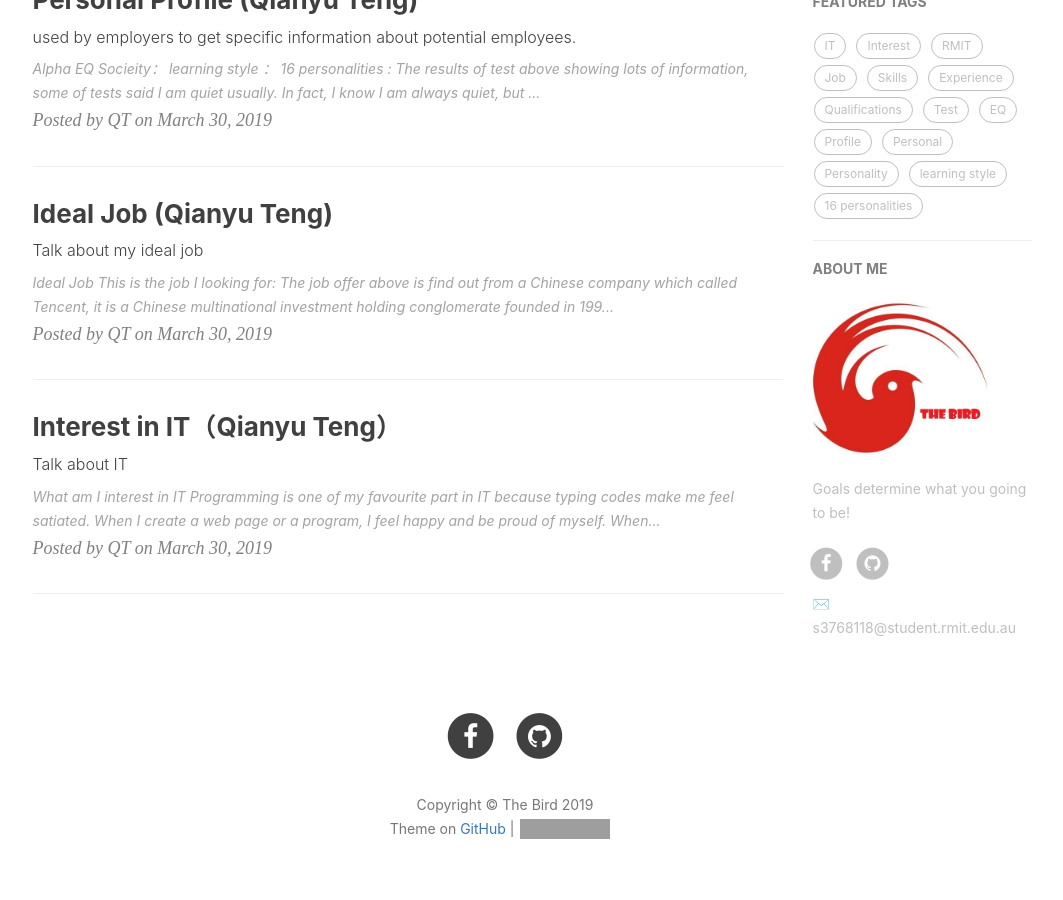
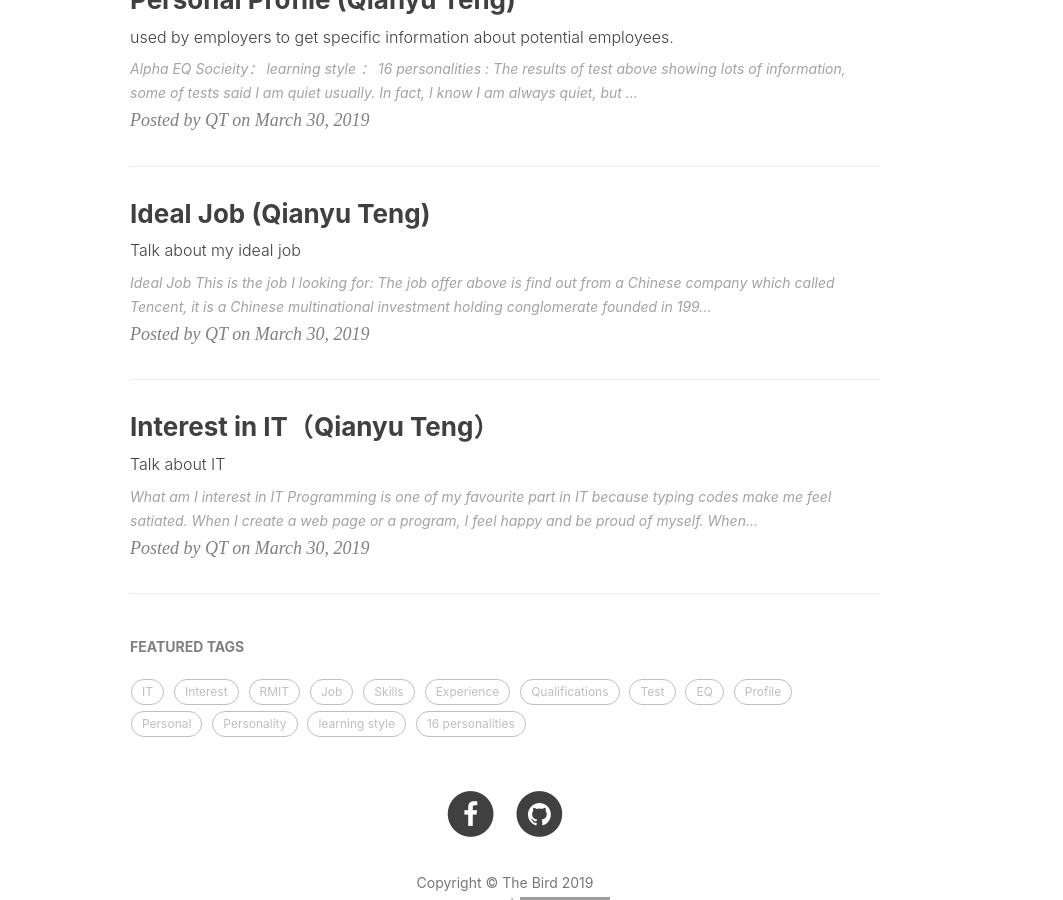
Before and after one commit to s3695944/The-bird.github.io, a Jekyll site: the page built from index.html, in a window 1280 px wide and 900 px high, scrolled down 485 px. Shown: the whole window, without its empty margins (135-1198 px from the left). Built offline with Jekyll 4.4.1, drawn with Linux system fonts in a browser that asks for light colours; nearby versions of some CDN libraries; the list of posts is cut into pages by our own code; comment, search, counter and statistics services are not loaded; grey boxes are pictures that could not be loaded.

Commit message:
Update _config.yml

```diff
--- a/_config.yml
+++ b/_config.yml
@@ -10,7 +10,7 @@ baseurl: ""
 github_repo: "https://github.com/QianyuTeng/The-bird.github.io.git"
 
 # Sidebar settings
-sidebar: true
+sidebar: false
 sidebar-about-description: "Goals determine what you going to be!"
 sidebar-avatar: /img/niao.jpg
 
```
